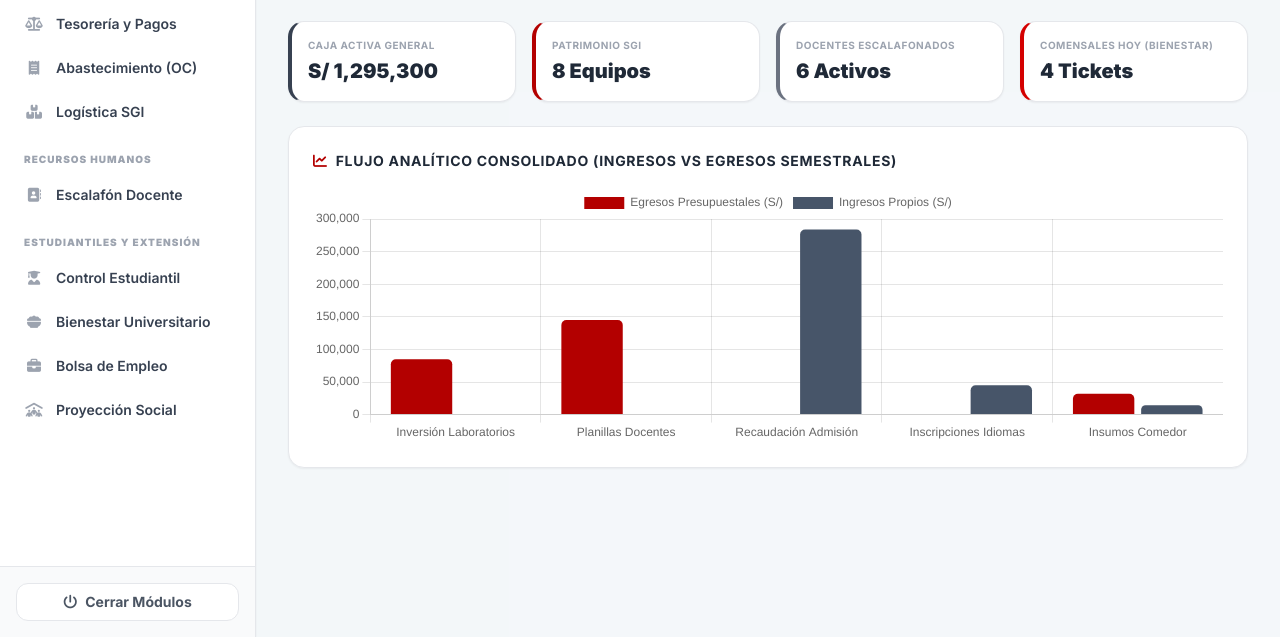
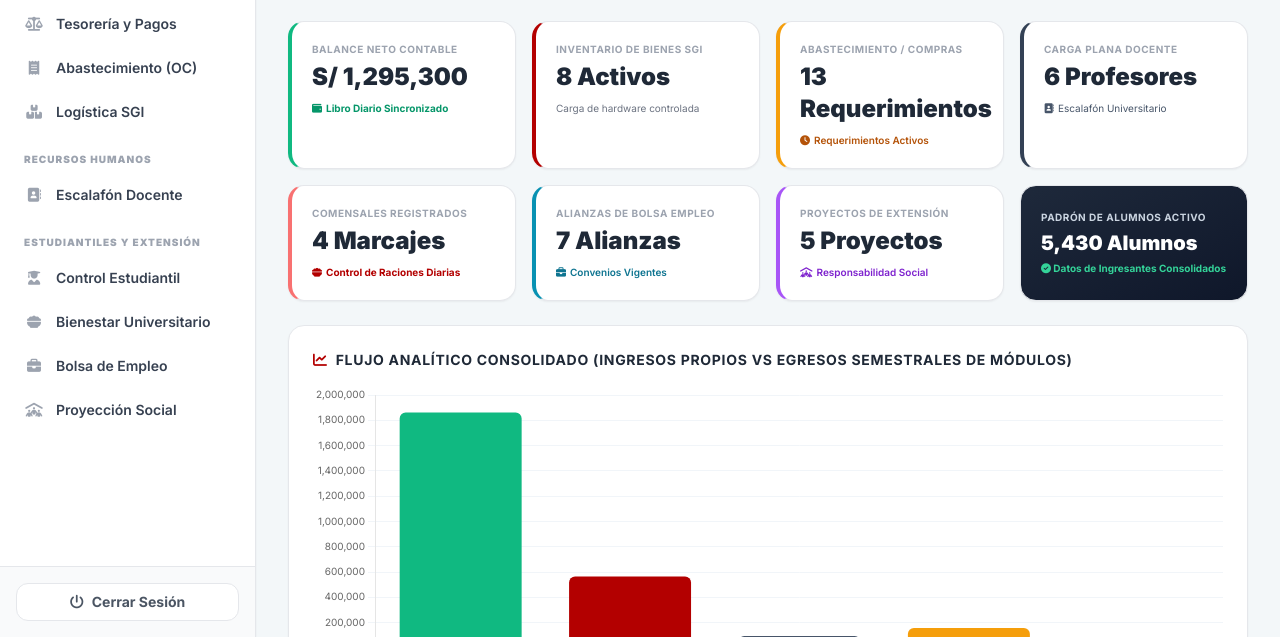
Before and after one commit to bbrayx1/SEM5-ModeloLandingPage, a plain HTML site: page erp.html in a window 1280 px wide. Shown: the part 163-800 px from the top of the page. Drawn offline with nearby package versions, Linux system fonts and the light colour scheme.

Commit message:
v10.8 ERP-MejoraModuloLogistica

```diff
--- a/erp.html
+++ b/erp.html
@@ -144,7 +144,7 @@
     </div>
     <div class="p-4 bg-gray-50 border-t border-gray-200">
         <a href="login.html" class="flex items-center justify-center gap-2 w-full px-4 py-2 text-sm font-bold text-gray-600 bg-white border border-gray-200 hover:bg-red-50 hover:text-red-600 rounded-xl transition">
-            <i class="fa-solid fa-power-off"></i> Cerrar Módulos
+            <i class="fa-solid fa-power-off"></i> Cerrar Sesión
         </a>
     </div>
 </aside>
@@ -154,31 +154,55 @@
     <div id="mod-dashboard" class="modulo-contenido seccion-visible p-8 animate-fade-in">
         <div class="mb-6">
             <h2 class="text-3xl font-black text-gray-900 tracking-tight">Consola Gerencial Centralizada</h2>
-            <p class="text-gray-500 text-sm mt-1">Métricas globales y correlación analítica de la operatividad universitaria.</p>
+            <p class="text-gray-500 text-sm mt-1">Cuadro de mando analítico integral. Correlación de recursos, gestión docente y extensión universitaria.</p>
         </div>
 
         <div class="grid grid-cols-1 sm:grid-cols-2 lg:grid-cols-4 gap-4 mb-6">
-            <div class="bg-white p-4 rounded-2xl shadow-sm border border-gray-200 border-l-4 border-l-gray-700">
-                <p class="text-[10px] text-gray-400 font-bold uppercase tracking-wider">Caja Activa General</p>
-                <h3 class="text-xl font-black text-gray-800 mt-1" id="dash-balance">S/ 0.00</h3>
+            <div class="bg-white p-5 rounded-2xl shadow-sm border border-gray-200 border-l-4 border-l-emerald-500 hover:shadow-md transition">
+                <p class="text-[10px] text-gray-400 font-bold uppercase tracking-wider">Balance Neto Contable</p>
+                <h3 class="text-2xl font-black text-gray-800 mt-1" id="dash-balance">S/ 0.00</h3>
+                <p class="text-[10px] text-emerald-600 font-bold mt-2"><i class="fa-solid fa-wallet mr-1"></i>Libro Diario Sincronizado</p>
             </div>
-            <div class="bg-white p-4 rounded-2xl shadow-sm border border-gray-200 border-l-4 border-l-uns">
-                <p class="text-[10px] text-gray-400 font-bold uppercase tracking-wider">Patrimonio SGI</p>
-                <h3 class="text-xl font-black text-gray-800 mt-1" id="dash-sgi">0 Equipos</h3>
+            <div class="bg-white p-5 rounded-2xl shadow-sm border border-gray-200 border-l-4 border-l-uns hover:shadow-md transition">
+                <p class="text-[10px] text-gray-400 font-bold uppercase tracking-wider">Inventario de Bienes SGI</p>
+                <h3 class="text-2xl font-black text-gray-800 mt-1" id="dash-sgi">0 Activos</h3>
+                <p class="text-[10px] text-gray-500 mt-2" id="dash-sgi-status">Carga de hardware controlada</p>
             </div>
-            <div class="bg-white p-4 rounded-2xl shadow-sm border border-gray-200 border-l-4 border-l-gray-500">
-                <p class="text-[10px] text-gray-400 font-bold uppercase tracking-wider">Docentes Escalafonados</p>
-                <h3 class="text-xl font-black text-gray-800 mt-1" id="dash-docentes">0 Activos</h3>
+            <div class="bg-white p-5 rounded-2xl shadow-sm border border-gray-200 border-l-4 border-l-amber-500 hover:shadow-md transition">
+                <p class="text-[10px] text-gray-400 font-bold uppercase tracking-wider">Abastecimiento / Compras</p>
+                <h3 class="text-2xl font-black text-gray-800 mt-1" id="dash-kpi-compras">0</h3>
+                <p class="text-[10px] text-amber-700 font-semibold mt-2"><i class="fa-solid fa-clock mr-1"></i>Requerimientos Activos</p>
             </div>
-            <div class="bg-white p-4 rounded-2xl shadow-sm border border-gray-200 border-l-4 border-l-uns-light">
-                <p class="text-[10px] text-gray-400 font-bold uppercase tracking-wider">Comensales Hoy (Bienestar)</p>
-                <h3 class="text-xl font-black text-gray-800 mt-1" id="dash-comedor">0 Atenciones</h3>
+            <div class="bg-white p-5 rounded-2xl shadow-sm border border-gray-200 border-l-4 border-l-slate-700 hover:shadow-md transition">
+                <p class="text-[10px] text-gray-400 font-bold uppercase tracking-wider">Carga Plana Docente</p>
+                <h3 class="text-2xl font-black text-gray-800 mt-1" id="dash-docentes">0 Activos</h3>
+                <p class="text-[10px] text-slate-600 mt-2"><i class="fa-solid fa-address-book mr-1"></i>Escalafón Universitario</p>
+            </div>
+            <div class="bg-white p-5 rounded-2xl shadow-sm border border-gray-200 border-l-4 border-l-red-400 hover:shadow-md transition">
+                <p class="text-[10px] text-gray-400 font-bold uppercase tracking-wider">Comensales Registrados</p>
+                <h3 class="text-2xl font-black text-gray-800 mt-1" id="dash-comedor">0 Atenciones</h3>
+                <p class="text-[10px] text-uns font-bold mt-2"><i class="fa-solid fa-bowl-food mr-1"></i>Control de Raciones Diarias</p>
+            </div>
+            <div class="bg-white p-5 rounded-2xl shadow-sm border border-gray-200 border-l-4 border-l-cyan-600 hover:shadow-md transition">
+                <p class="text-[10px] text-gray-400 font-bold uppercase tracking-wider">Alianzas de Bolsa Empleo</p>
+                <h3 class="text-2xl font-black text-gray-800 mt-1" id="dash-kpi-bolsa">0</h3>
+                <p class="text-[10px] text-cyan-700 font-semibold mt-2"><i class="fa-solid fa-briefcase mr-1"></i>Convenios Vigentes</p>
+            </div>
+            <div class="bg-white p-5 rounded-2xl shadow-sm border border-gray-200 border-l-4 border-l-purple-500 hover:shadow-md transition">
+                <p class="text-[10px] text-gray-400 font-bold uppercase tracking-wider">Proyectos de Extensión</p>
+                <h3 class="text-2xl font-black text-gray-800 mt-1" id="dash-kpi-proyectos">0</h3>
+                <p class="text-[10px] text-purple-700 font-semibold mt-2"><i class="fa-solid fa-people-roof mr-1"></i>Responsabilidad Social</p>
+            </div>
+            <div class="bg-gradient-to-br from-slate-800 to-slate-900 p-5 rounded-2xl shadow-sm border border-gray-200 text-white flex flex-col justify-center">
+                <p class="text-[10px] text-slate-300 font-bold uppercase tracking-wider">Padrón de Alumnos Activo</p>
+                <h3 class="text-xl font-black mt-1" id="dash-kpi-alumnos">5,430 Alumnos</h3>
+                <p class="text-[10px] text-emerald-400 font-bold mt-1"><i class="fa-solid fa-circle-check"></i> Datos de Ingresantes Consolidados</p>
             </div>
         </div>
 
         <div class="bg-white p-6 rounded-2xl shadow-sm border border-gray-200">
-            <h4 class="font-bold text-gray-800 mb-4 text-sm uppercase tracking-wider flex items-center gap-2"><i class="fa-solid fa-chart-line text-uns"></i> Flujo Analítico Consolidado (Ingresos vs Egresos Semestrales)</h4>
-            <div class="relative h-64 w-full"><canvas id="chartGerencial"></canvas></div>
+            <h4 class="font-bold text-gray-800 mb-4 text-sm uppercase tracking-wider flex items-center gap-2"><i class="fa-solid fa-chart-line text-uns"></i> Flujo Analítico Consolidado (Ingresos Propios vs Egresos Semestrales de Módulos)</h4>
+            <div class="relative h-72 w-full"><canvas id="chartGerencial"></canvas></div>
         </div>
     </div>
 
@@ -737,7 +761,7 @@ const DB_FINANZAS = [
     { op: "OP-4429", desc: "Recaudación Clínica Odontológica UNS", tipo: "Ingreso", monto: 8900.00 },
     { op: "OP-4430", desc: "Renovación de Licencias Microsoft Campus", tipo: "Egreso", monto: 32000.00 },
     { op: "OP-4431", desc: "Adquisición de Combustible y Lubricantes", tipo: "Egreso", monto: 14500.00 },
-    { op: "OP-4432", desc: "Tasas por Trámites de Mesa de Partes", tipo: "Ingreso", monto: 5400.00 },
+    { op: "OP-4432", desc: "Tasas por Trámites de Mesa de Partes", tipo: "Ingreso", font: "bold", monto: 5400.00 },
     { op: "OP-4433", desc: "Compra de Mobiliario para Aulas (Carpetas)", tipo: "Egreso", monto: 28000.00 },
     { op: "OP-4434", desc: "Fondos para Proyectos de Inv. (Subvenciones)", tipo: "Egreso", monto: 150000.00 }
 ];
@@ -814,7 +838,7 @@ const DB_ACADEMICO = [
     { cod: "0202424044", nombre: "RUIZ CALDERON GREISSY ANNY", esc: "MEDICINA HUMANA", email: "202424044@uns.edu.pe" },
     { cod: "0202424045", nombre: "SAAVEDRA PASCUAL ALEXIS GABRIEL", esc: "MEDICINA HUMANA", email: "202424045@uns.edu.pe" },
     { cod: "0202424046", nombre: "SALDAÑA HORNA JUAN ALBERTO", esc: "MEDICINA HUMANA", email: "202424046@uns.edu.pe" },
-    { cod: "0202424047", nombre: "SALINAS RODRIGUEZ CÉSAR DANIEL", esc: "MEDICINA HUMANA", email: "202424047@uns.edu.pe" }
+    { cod: "0202424047", font: "medium", nombre: "SALINAS RODRIGUEZ CÉSAR DANIEL", esc: "MEDICINA HUMANA", email: "202424047@uns.edu.pe" }
 ];
 
 let DB_BOLSA = [
@@ -885,8 +909,9 @@ function renderizarTablas() {
             <td class="px-6 py-3.5 text-center"><span class="px-2 py-1 rounded text-[10px] font-black uppercase ${c.estado==='Aprobado'?'bg-emerald-50 text-emerald-700':c.estado==='Rechazado'?'bg-red-50 text-uns':'bg-amber-100 text-amber-700'}">${c.estado}</span></td>
         </tr>
     `).join('');
+    document.getElementById('dash-kpi-compras').textContent = DB_COMPRAS.length + " Requerimientos";
 
-    // Logística SGI
+    // Logística SGI Vistazo
     document.getElementById('tabla-logistica').innerHTML = DB_LOGISTICA.map(l => `
         <tr class="table-row-hover">
             <td class="px-6 py-3.5 font-mono font-bold text-gray-500">${l.cod}</td>
@@ -895,7 +920,7 @@ function renderizarTablas() {
             <td class="px-6 py-3.5 text-center"><span class="px-2 py-0.5 rounded text-[10px] font-black uppercase ${l.estado==='Operativo'?'bg-emerald-50 text-emerald-700':l.estado==='Mantenimiento'?'bg-red-50 text-uns':'bg-amber-100 text-amber-700'}">${l.estado}</span></td>
         </tr>
     `).join('');
-    document.getElementById('dash-sgi').textContent = DB_LOGISTICA.length + " Equipos";
+    document.getElementById('dash-sgi').textContent = DB_LOGISTICA.length + " Activos";
 
     // Escalafón Docente
     document.getElementById('tabla-rrhh').innerHTML = DB_RRHH.map(r => `
@@ -909,7 +934,7 @@ function renderizarTablas() {
             </td>
         </tr>
     `).join('');
-    document.getElementById('dash-docentes').textContent = DB_RRHH.length + " Activos";
+    document.getElementById('dash-docentes').textContent = DB_RRHH.length + " Profesores";
 
     // Control Estudiantil
     document.getElementById('tabla-academico').innerHTML = DB_ACADEMICO.map(a => `
@@ -939,7 +964,7 @@ function renderizarTablas() {
             <td class="px-6 py-3.5 text-center text-xs font-mono text-gray-400">${b.hora}</td>
         </tr>
     `).join('');
-    document.getElementById('dash-comedor').textContent = DB_BIENESTAR.length + " Tickets";
+    document.getElementById('dash-comedor').textContent = DB_BIENESTAR.length + " Marcajes";
 
     // Bolsa de Empleo
     document.getElementById('tabla-bolsa').innerHTML = DB_BOLSA.map(b => `
@@ -947,10 +972,11 @@ function renderizarTablas() {
             <td class="px-6 py-3.5 font-bold text-gray-800">${b.oferta}</td>
             <td class="px-6 py-3.5 font-semibold text-gray-600">${b.empresa}</td>
             <td class="px-6 py-3.5 text-center font-black text-gray-800">${b.post}</td>
-            <td class="px-6 py-3.5 text-center"><span class="px-2 py-0.5 rounded text-[10px] font-black uppercase ${b.estado==='Vigente'?'bg-emerald-50 text-emerald-700':'bg-gray-100 text-gray-600'}">${b.estado}</span></td>
+            <td class="px-6 py-3.5 text-center"><span class="px-2 py-0.5 rounded text-[10px] font-black uppercase bg-emerald-50 text-emerald-700">${b.estado}</span></td>
             <td class="px-6 py-3.5 text-center"><button onclick="exportarConvenioPDF('${b.empresa}', '${b.oferta}')" class="text-[10px] border border-red-200 text-uns px-3 py-1 rounded bg-red-50 hover:bg-uns hover:text-white font-bold transition"><i class="fa-solid fa-file-pdf mr-1"></i> Convenio Marco</button></td>
         </tr>
     `).join('');
+    document.getElementById('dash-kpi-bolsa').textContent = DB_BOLSA.length + " Alianzas";
 
     // Proyección Social
     document.getElementById('tabla-proyeccion').innerHTML = DB_PROYECCION.map(p => `
@@ -958,10 +984,11 @@ function renderizarTablas() {
             <td class="px-6 py-3.5 font-bold text-gray-800">${p.proy}</td>
             <td class="px-6 py-3.5 text-xs text-gray-700 font-bold">${p.esc}</td>
             <td class="px-6 py-3.5 text-xs text-gray-500 font-medium">${p.benef}</td>
-            <td class="px-6 py-3.5 text-center"><span class="px-2 py-0.5 rounded text-[10px] font-black uppercase ${p.fase==='Finalizado'?'bg-emerald-50 text-emerald-700':p.fase==='Aprobado'?'bg-blue-50 text-blue-700':'bg-amber-100 text-amber-700'}">${p.fase}</span></td>
+            <td class="px-6 py-3.5 text-center"><span class="px-2 py-0.5 rounded text-[10px] font-black uppercase bg-emerald-50 text-emerald-700">${p.fase}</span></td>
             <td class="px-6 py-3.5 text-center"><button onclick="exportarProyectoSocialPDF('${p.proy}', '${p.esc}')" class="text-[10px] border border-red-200 text-uns px-3 py-1 rounded bg-red-50 hover:bg-uns hover:text-white font-bold transition"><i class="fa-solid fa-file-contract mr-1"></i> Resolución</button></td>
         </tr>
     `).join('');
+    document.getElementById('dash-kpi-proyectos').textContent = DB_PROYECCION.length + " Proyectos";
 }
 
 // ==================== OPERACIONES Y MANIPULADORES INTERACTIVOS ====================
@@ -1088,7 +1115,6 @@ function abrirHorarioDocente(id) {
 }
 function cerrarModalHorario() { document.getElementById('modal-horario').classList.add('hidden'); }
 
-// ALTA BOLSA Y PROYECCION
 function abrirModalBolsa() { document.getElementById('modal-bolsa').classList.remove('hidden'); }
 function cerrarModalBolsa() { document.getElementById('modal-bolsa').classList.add('hidden'); }
 document.getElementById('form-bolsa').addEventListener('submit', function(e) {
@@ -1121,7 +1147,6 @@ document.getElementById('form-proyeccion').addEventListener('submit', function(e
     mostrarToast('Proyecto de Proyección Social añadido al registro formal.');
 });
 
-
 function mostrarToast(mensaje) {
     const container = document.getElementById('toast-container');
     const t = document.createElement('div');
@@ -1138,7 +1163,6 @@ function exportarComedorAptosPDF() {
     setTimeout(() => {
         const { jsPDF } = window.jspdf;
         const doc = new jsPDF();
-
         doc.setFillColor(179, 0, 0); doc.rect(0, 0, 210, 25, 'F');
         doc.setTextColor(255, 255, 255); doc.setFont("helvetica", "bold"); doc.setFontSize(14);
         doc.text("UNIVERSIDAD NACIONAL DEL SANTA", 105, 12, null, null, "center");
@@ -1146,12 +1170,10 @@ function exportarComedorAptosPDF() {
 
         const columnas = [['Código Universitario', 'Apellidos y Nombres', 'Escuela Académico-Profesional', 'Condición / Beca']];
         const filas = DB_COMEDOR_APTOS.map(a => [a.cod, a.nombre, a.esc, a.tipo]);
-
         doc.autoTable({ startY: 32, head: columnas, body: filas, headStyles: { fillColor: [40, 40, 40] }, styles: { fontSize: 8 } });
 
         doc.setFontSize(10); doc.setFont("helvetica", "bold");
         doc.line(75, 155, 135, 155); doc.text("DIRECCIÓN DE BIENESTAR UNIVERSITARIO\nFirma y Rúbrica Centralizada", 105, 160, null, null, "center");
-
         doc.save("Alumnos_Aptos_Comedor_UNS.pdf");
     }, 450);
 }
@@ -1161,7 +1183,6 @@ function exportarMenusSemanaPDF() {
     setTimeout(() => {
         const { jsPDF } = window.jspdf;
         const doc = new jsPDF();
-
         doc.setFillColor(179, 0, 0); doc.rect(0, 0, 210, 25, 'F');
         doc.setTextColor(255, 255, 255); doc.setFont("helvetica", "bold"); doc.setFontSize(14);
         doc.text("UNIVERSIDAD NACIONAL DEL SANTA", 105, 12, null, null, "center");
@@ -1169,9 +1190,7 @@ function exportarMenusSemanaPDF() {
 
         const columnas = [['Fecha / Día', 'Servicio Desayuno', 'Servicio Almuerzo']];
         const filas = DB_MENUS_SEMANA.map(m => [`${m.fecha} (${m.dia})`, m.desayuno, m.almuerzo]);
-
         doc.autoTable({ startY: 32, head: columnas, body: filas, headStyles: { fillColor: [40, 40, 40] }, styles: { fontSize: 8.5 } });
-
         doc.save("Programacion_Semanal_Menus_Comedor_UNS.pdf");
     }, 450);
 }
@@ -1181,7 +1200,6 @@ function exportarEscalafonDocentePDF() {
     setTimeout(() => {
         const { jsPDF } = window.jspdf;
         const doc = new jsPDF();
-
         doc.setFillColor(179, 0, 0); doc.rect(0, 0, 210, 25, 'F');
         doc.setTextColor(255, 255, 255); doc.setFont("helvetica", "bold"); doc.setFontSize(14);
         doc.text("UNIVERSIDAD NACIONAL DEL SANTA", 105, 12, null, null, "center");
@@ -1189,7 +1207,6 @@ function exportarEscalafonDocentePDF() {
 
         const columnas = [['Docente Universitario', 'Categoría', 'Régimen Laboral', 'Carga Curricular', 'Sueldo']];
         const filas = DB_RRHH.map(r => [r.nombre, r.cat, r.reg, r.carga, `S/ ${r.sueldo.toFixed(2)}`]);
-
         doc.autoTable({ startY: 32, head: columnas, body: filas, headStyles: { fillColor: [40, 40, 40] }, styles: { fontSize: 8 } });
         doc.save("Planilla_Escalafon_Docente_UNS.pdf");
     }, 450);
@@ -1200,11 +1217,10 @@ function descargarPadronPDF(anio) {
     setTimeout(() => {
         const { jsPDF } = window.jspdf;
         const doc = new jsPDF();
-
         doc.setFillColor(179, 0, 0); doc.rect(0, 0, 210, 25, 'F');
         doc.setTextColor(255, 255, 255); doc.setFont("helvetica", "bold"); doc.setFontSize(14);
         doc.text("UNIVERSIDAD NACIONAL DEL SANTA", 105, 12, null, null, "center");
-        doc.setFontSize(9); doc.text(`Dirección de Registro Técnico y Admisión - Padrón Oficial ${anio}`, 105, 18, null, null, "center");
+        doc.setFontSize(9); doc.text("Dirección de Registro Técnico y Admisión - Padrón Oficial " + anio, 105, 18, null, null, "center");
 
         let data = [];
         if(anio === '2024') {
@@ -1235,7 +1251,6 @@ function exportarSgiCompletoPDF() {
     setTimeout(() => {
         const { jsPDF } = window.jspdf;
         const doc = new jsPDF();
-
         doc.setFillColor(179, 0, 0); doc.rect(0, 0, 210, 25, 'F');
         doc.setTextColor(255, 255, 255); doc.setFont("helvetica", "bold"); doc.setFontSize(14);
         doc.text("UNIVERSIDAD NACIONAL DEL SANTA", 105, 12, null, null, "center");
@@ -1265,7 +1280,6 @@ function exportarConvenioPDF(empresa, oferta) {
     setTimeout(() => {
         const { jsPDF } = window.jspdf;
         const doc = new jsPDF();
-
         doc.setFillColor(179, 0, 0); doc.rect(0, 0, 210, 25, 'F');
         doc.setTextColor(255, 255, 255); doc.setFont("helvetica", "bold"); doc.setFontSize(14);
         doc.text("UNIVERSIDAD NACIONAL DEL SANTA", 105, 12, null, null, "center");
@@ -1299,7 +1313,6 @@ function exportarProyectoSocialPDF(proyecto, escuela) {
     doc.text(doc.splitTextToSize(texto, 170), 20, 58);
 
     doc.rect(80, 140, 50, 22); doc.setFont("helvetica","bold"); doc.text("SELLO DIGITAL\nOFICINA RSU-UNS", 105, 149, null, null, "center");
-
     doc.save(`Proyecto_RS_${escuela.replace(/\s/g,'_')}.pdf`);
 }
 
@@ -1334,16 +1347,59 @@ function inicializarGraficos() {
     const ctx = canvas.getContext('2d');
     if(chartGerencialInstancia) chartGerencialInstancia.destroy();
 
+    // Obtener los montos totales reales calculados de la data actual para las finanzas corporativas del dashboard
+    let totalIngresos = 0;
+    let totalEgresos = 0;
+    DB_FINANZAS.forEach(f => {
+        if(f.tipo === 'Ingreso') totalIngresos += f.monto;
+        else totalEgresos += f.monto;
+    });
+
+    let totalComprasAprobadas = 0;
+    let totalComprasPendientes = 0;
+    DB_COMPRAS.forEach(c => {
+        if(c.estado === 'Aprobado') totalComprasAprobadas += c.monto;
+        else totalComprasPendientes += c.monto;
+    });
+
     chartGerencialInstancia = new Chart(ctx, {
         type: 'bar',
         data: {
-            labels: ['Inversión Laboratorios', 'Planillas Docentes', 'Recaudación Admisión', 'Inscripciones Idiomas', 'Insumos Comedor'],
+            labels: ['Recaudación Total (Libro Diario)', 'Egresos Ordinarios Ejecutados', 'Adquisiciones Liquidadas', 'Requerimientos en Evaluación', 'Planificación Comedor Semanal'],
             datasets: [
-                { label: 'Egresos Presupuestales (S/)', data: [85000, 145000, 0, 0, 32000], backgroundColor: '#b30000', borderRadius: 5 },
-                { label: 'Ingresos Propios (S/)', data: [0, 0, 284000, 45000, 14200], backgroundColor: '#475569', borderRadius: 5 }
+                {
+                    label: 'Flujos Financieros e Inversiones ERP (S/)',
+                    data: [totalIngresos, totalEgresos, totalComprasAprobadas, totalComprasPendientes, 32000],
+                    backgroundColor: [
+                        '#10b981', // Verde Esmeralda para ingresos
+                        '#b30000', // Rojo UNS para egresos
+                        '#475569', // Gris para compras aprobadas
+                        '#f59e0b', // Ámbar para pendientes
+                        '#b30000'  // Rojo para comedor
+                    ],
+                    borderRadius: 6,
+                    borderWidth: 0
+                }
             ]
         },
-        options: { responsive: true, maintainAspectRatio: false, plugins: { legend: { position: 'top' } } }
+        options: {
+            responsive: true,
+            maintainAspectRatio: false,
+            plugins: {
+                legend: { display: false }
+            },
+            scales: {
+                y: {
+                    beginAtZero: true,
+                    grid: { color: '#f1f5f9' },
+                    ticks: { font: { family: 'Inter', size: 10 } }
+                },
+                x: {
+                    grid: { display: false },
+                    ticks: { font: { family: 'Inter', size: 10, weight: 'bold' } }
+                }
+            }
+        }
     });
 }
 
```
